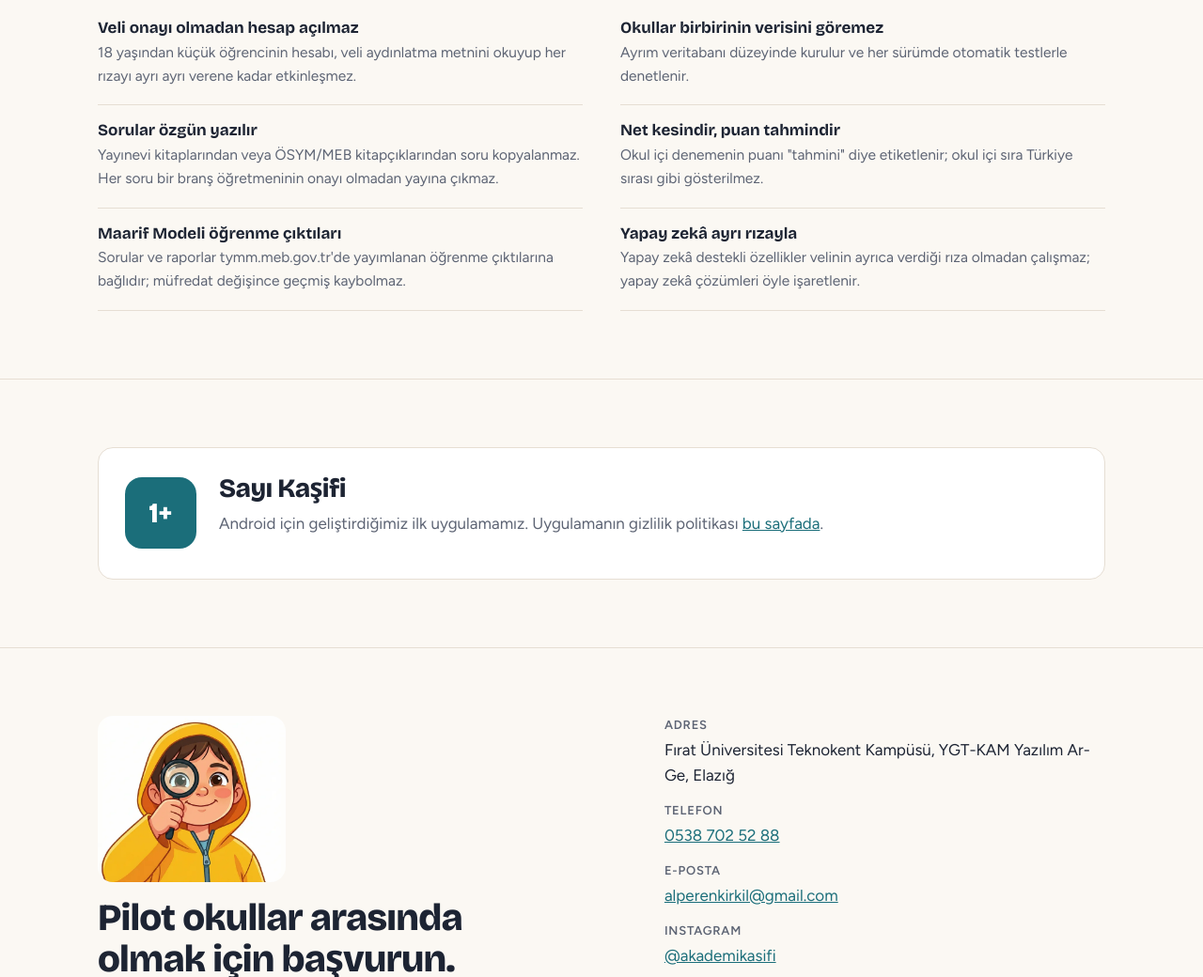
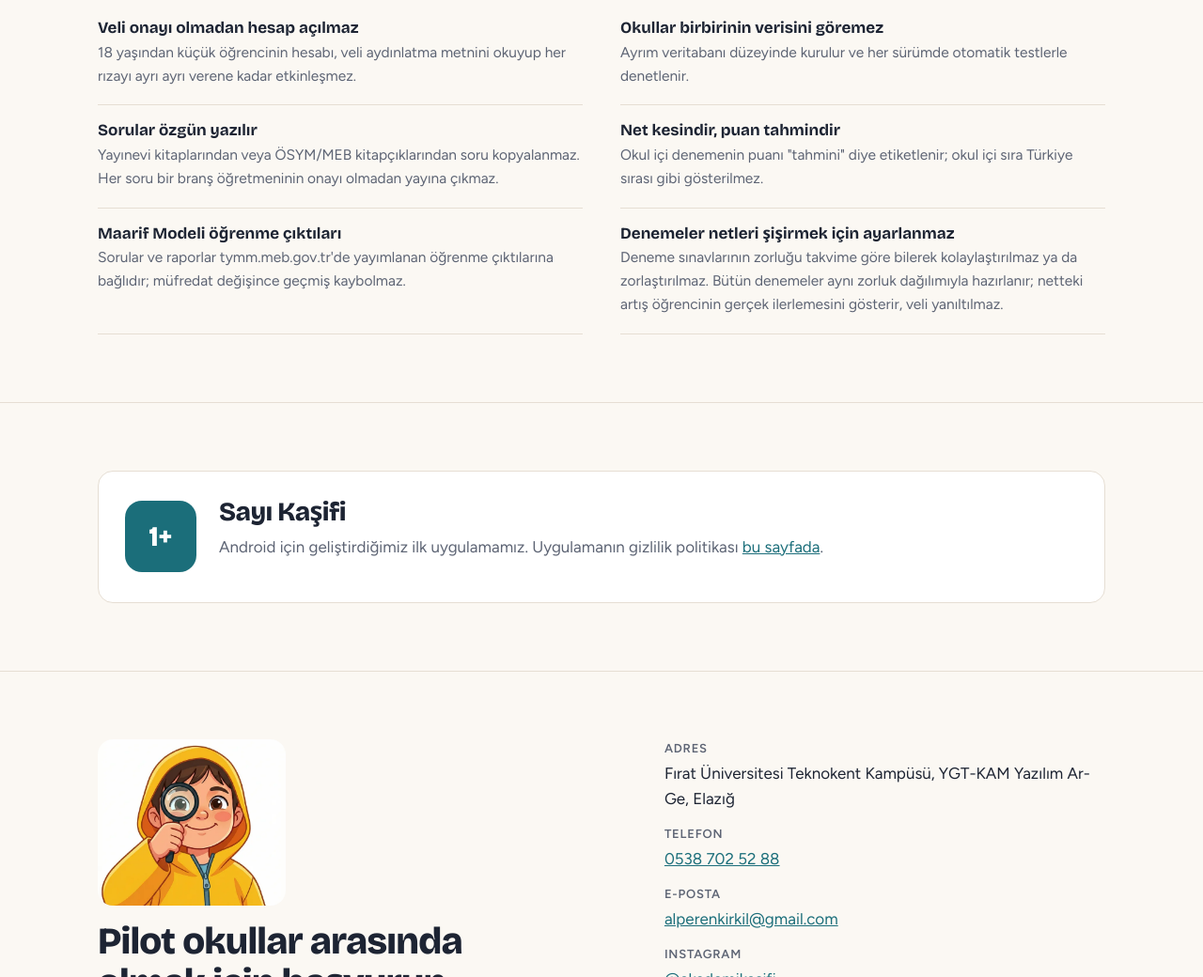
Before and after one commit to alperenkirkil/akademikasifi-site, a plain HTML site: page index.html in a window 1280 px wide. Shown: the part 1868-2908 px from the top of the page at 94% size. Drawn offline with nearby package versions, Linux system fonts and the light colour scheme.

Commit message:
İlkeler: yapay zekâ ilkesi yerine deneme zorluğu beyanı

```diff
--- a/index.html
+++ b/index.html
@@ -256,7 +256,7 @@ footer a { color: #fff; }
         <div class="rule"><h3>Sorular özgün yazılır</h3><p>Yayınevi kitaplarından veya ÖSYM/MEB kitapçıklarından soru kopyalanmaz. Her soru bir branş öğretmeninin onayı olmadan yayına çıkmaz.</p></div>
         <div class="rule"><h3>Net kesindir, puan tahmindir</h3><p>Okul içi denemenin puanı "tahmini" diye etiketlenir; okul içi sıra Türkiye sırası gibi gösterilmez.</p></div>
         <div class="rule"><h3>Maarif Modeli öğrenme çıktıları</h3><p>Sorular ve raporlar tymm.meb.gov.tr'de yayımlanan öğrenme çıktılarına bağlıdır; müfredat değişince geçmiş kaybolmaz.</p></div>
-        <div class="rule"><h3>Yapay zekâ ayrı rızayla</h3><p>Yapay zekâ destekli özellikler velinin ayrıca verdiği rıza olmadan çalışmaz; yapay zekâ çözümleri öyle işaretlenir.</p></div>
+        <div class="rule"><h3>Denemeler netleri şişirmek için ayarlanmaz</h3><p>Deneme sınavlarının zorluğu takvime göre bilerek kolaylaştırılmaz ya da zorlaştırılmaz. Bütün denemeler aynı zorluk dağılımıyla hazırlanır; netteki artış öğrencinin gerçek ilerlemesini gösterir, veli yanıltılmaz.</p></div>
       </div>
     </div>
   </section>
```
